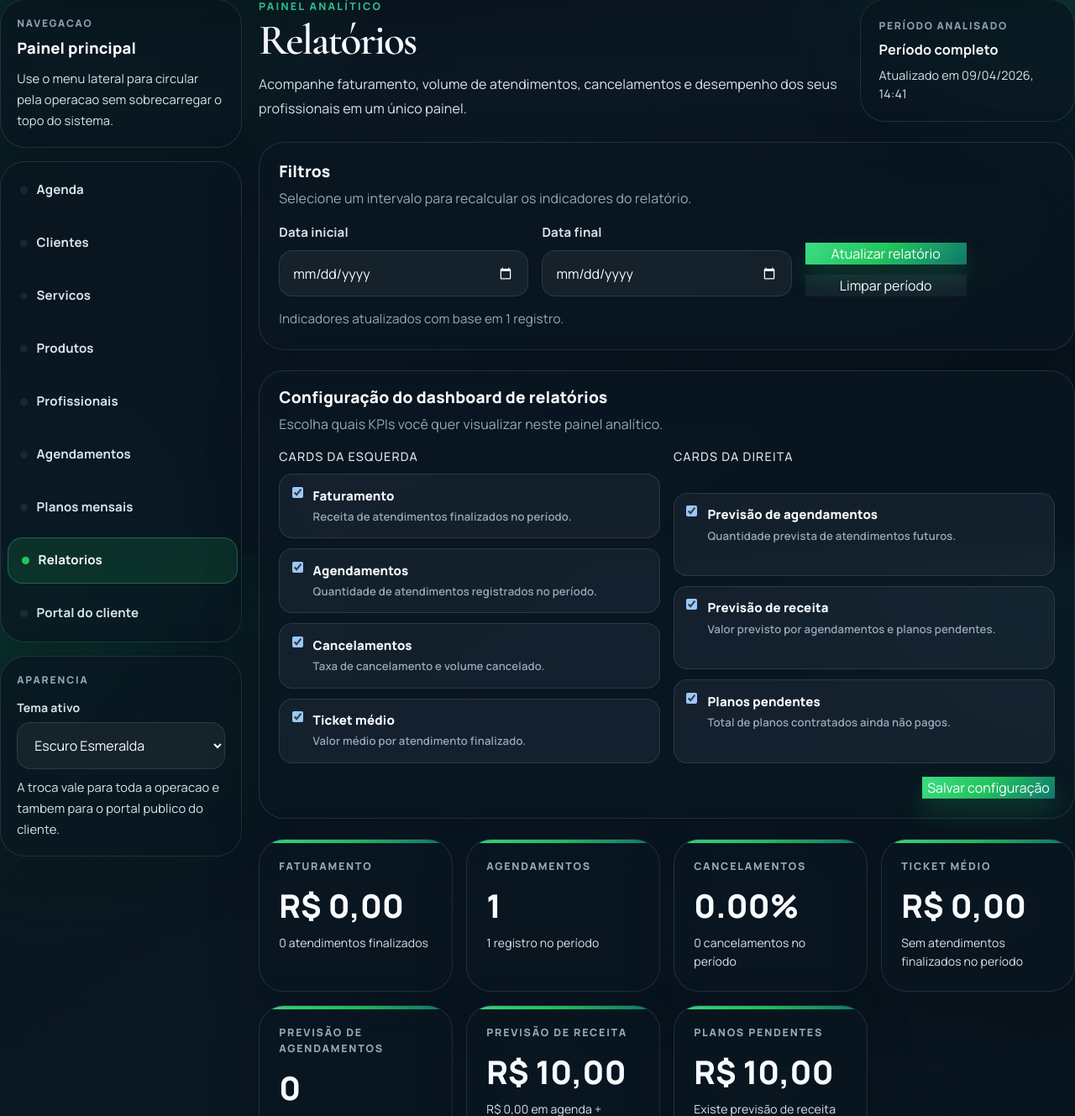
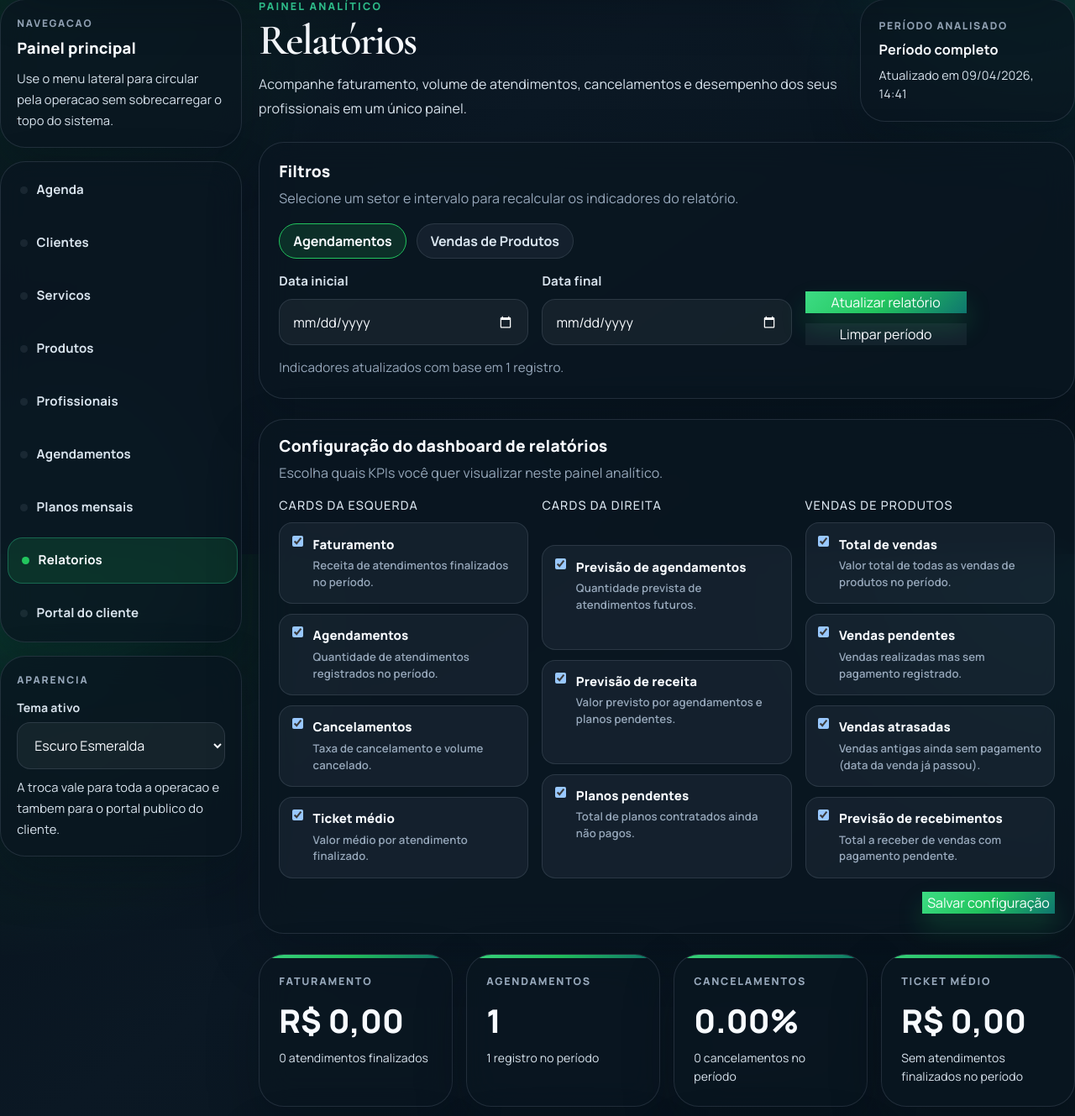
Before and after one commit to JVitor26/EasySchedule, a Django app: page /relatorios/ in a window 1280 px wide. Shown: the part 140-1469 px from the top of the page at 84% size. Run offline with Django 5.2, Linux system fonts and the light colour scheme; a user stored in the database is signed in; data comes from the database, SQL or seed files in the repository; tables that the repository leaves empty hold one stand-in row (values such as "Sample post").

Commit message:
Add vendas KPIs and auto cost calculation
- Auto-fill produto custo from preco exibicao - valor compra
- Add vendas dashboard endpoint and report service metrics
- Add setor tabs for Agendamentos and Vendas in relatorios
- Add vendas KPI cards, charts and ranking tables
- Update dashboard JS and report CSS for sector-based rendering

Co-authored-by: Copilot <223556219+Copilot@users.noreply.github.com>

```diff
--- a/easyschedule/static/css/relatorio.css
+++ b/easyschedule/static/css/relatorio.css
@@ -108,6 +108,35 @@
     align-items: end;
 }
 
+.sector-tabs {
+    display: flex;
+    flex-wrap: wrap;
+    gap: 0.75rem;
+    margin: 0 0 1rem;
+}
+
+.sector-tab {
+    border: 1px solid var(--border-soft);
+    background: var(--surface-soft);
+    color: var(--text-2);
+    border-radius: 999px;
+    padding: 0.5rem 1rem;
+    font-weight: 700;
+    cursor: pointer;
+    transition: all 0.2s ease;
+}
+
+.sector-tab:hover {
+    border-color: var(--accent);
+    color: var(--text-1);
+}
+
+.sector-tab.active {
+    background: var(--accent-soft);
+    border-color: var(--accent);
+    color: var(--text-1);
+}
+
 .filter-field {
     display: flex;
     flex-direction: column;
@@ -152,7 +181,7 @@
 
 .report-settings-grid {
     display: grid;
-    grid-template-columns: repeat(2, minmax(0, 1fr));
+    grid-template-columns: repeat(3, minmax(0, 1fr));
     gap: 1rem;
 }
 
@@ -323,7 +352,7 @@
     }
 
     .report-settings-grid {
-        grid-template-columns: 1fr;
+        grid-template-columns: repeat(2, minmax(0, 1fr));
     }
 
     .report-actions,
@@ -354,6 +383,10 @@
 
     .report-filters-grid,
     .report-metrics {
+        grid-template-columns: 1fr;
+    }
+
+    .report-settings-grid {
         grid-template-columns: 1fr;
     }
 
--- a/easyschedule/static/js/dashboard.js
+++ b/easyschedule/static/js/dashboard.js
@@ -85,6 +85,7 @@ document.addEventListener("DOMContentLoaded", () => {
     };
 
     const trackedFields = [elements.dataInicio, elements.dataFim].filter(Boolean);
+    let currentSector = "agendamentos";
 
     function formatCurrency(value) {
         return moneyFormatter.format(Number(value) || 0);
@@ -630,16 +631,30 @@ document.addEventListener("DOMContentLoaded", () => {
         }
     }
 
-    elements.filterButton.addEventListener("click", carregarDashboard);
+    elements.filterButton.addEventListener("click", () => {
+        if (currentSector === "vendas") {
+            carregarDashboardVendas();
+            return;
+        }
+        carregarDashboard();
+    });
     elements.clearButton.addEventListener("click", () => {
         elements.dataInicio.value = "";
         elements.dataFim.value = "";
+        if (currentSector === "vendas") {
+            carregarDashboardVendas();
+            return;
+        }
         carregarDashboard();
     });
 
     trackedFields.forEach((field) => {
         field.addEventListener("keydown", (event) => {
             if (event.key === "Enter") {
+                if (currentSector === "vendas") {
+                    carregarDashboardVendas();
+                    return;
+                }
                 carregarDashboard();
             }
         });
@@ -649,6 +664,236 @@ document.addEventListener("DOMContentLoaded", () => {
         if (dashboardPayload) {
             renderDashboard(dashboardPayload);
         }
+        if (dashboardVendasPayload) {
+            renderVendasDashboard(dashboardVendasPayload);
+        }
+    });
+
+    // ═══ SECTOR TABS ═══
+    let graficoPrevisaoRecebimentos = null;
+    let graficoProdutosMaisVendidos = null;
+    let graficoClientesTop = null;
+    let dashboardVendasPayload = null;
+
+    const vendasElements = {
+        vendasUrl: reportPage.dataset.vendasUrl,
+        vendasTotal: document.getElementById("vendasTotal"),
+        vendasTotalAux: document.getElementById("vendasTotalAux"),
+        vendasPendentes: document.getElementById("vendasPendentes"),
+        vendasPendentesAux: document.getElementById("vendasPendentesAux"),
+        vendasAtrasadas: document.getElementById("vendasAtrasadas"),
+        vendasAtrasadasAux: document.getElementById("vendasAtrasadasAux"),
+        previsaoRecebimentos: document.getElementById("previsaoRecebimentos"),
+        previsaoRecebimentosAux: document.getElementById("previsaoRecebimentosAux"),
+        tabelaProdutosMaisVendidos: document.getElementById("tabelaProdutosMaisVendidos"),
+        tabelaClientesTop: document.getElementById("tabelaClientesTop"),
+        graficoPrevisaoRecebimentos: document.getElementById("graficoPrevisaoRecebimentos"),
+        graficoProdutosMaisVendidos: document.getElementById("graficoProdutosMaisVendidos"),
+        graficoClientesTop: document.getElementById("graficoClientesTop"),
+    };
+
+    function createPrevisaoRecebimentosChart(labels, values) {
+        const palette = getThemePalette();
+        graficoPrevisaoRecebimentos = destroyChart(graficoPrevisaoRecebimentos);
+        if (!vendasElements.graficoPrevisaoRecebimentos) return;
+        graficoPrevisaoRecebimentos = new Chart(vendasElements.graficoPrevisaoRecebimentos, {
+            type: "bar",
+            data: {
+                labels,
+                datasets: [{
+                    label: "A receber (R$)",
+                    data: values,
+                    borderRadius: 10,
+                    backgroundColor: palette.accent2,
+                }],
+            },
+            options: {
+                responsive: true,
+                maintainAspectRatio: false,
+                plugins: {
+                    legend: { display: false },
+                    tooltip: { callbacks: { label(ctx) { return formatCurrency(ctx.raw); } } },
+                },
+                scales: {
+                    x: commonScale("x"),
+                    y: { ...commonScale("y"), beginAtZero: true, ticks: { color: getThemePalette().textMuted, callback: (v) => formatCurrency(v) } },
+                },
+            },
+        });
+    }
+
+    function createProdutosMaisVendidosChart(labels, values) {
+        const palette = getThemePalette();
+        graficoProdutosMaisVendidos = destroyChart(graficoProdutosMaisVendidos);
+        if (!vendasElements.graficoProdutosMaisVendidos) return;
+        graficoProdutosMaisVendidos = new Chart(vendasElements.graficoProdutosMaisVendidos, {
+            type: "doughnut",
+            data: {
+                labels,
+                datasets: [{
+                    data: values,
+                    borderWidth: 0,
+                    backgroundColor: [palette.accent, palette.accent2, palette.accent3, palette.info, palette.warning, palette.danger, palette.success],
+                    hoverOffset: 8,
+                }],
+            },
+            options: {
+                responsive: true,
+                maintainAspectRatio: false,
+                plugins: {
+                    legend: { position: "bottom", labels: { color: palette.textSecondary, padding: 16 } },
+                    tooltip: { callbacks: { label(ctx) { return `${ctx.label}: ${formatNumber(ctx.raw)} vendas`; } } },
+                },
+                cutout: "60%",
+            },
+        });
+    }
+
+    function createClientesTopChart(labels, values) {
+        const palette = getThemePalette();
+        graficoClientesTop = destroyChart(graficoClientesTop);
+        if (!vendasElements.graficoClientesTop) return;
+        graficoClientesTop = new Chart(vendasElements.graficoClientesTop, {
+            type: "bar",
+            data: {
+                labels,
+                datasets: [{
+                    label: "Total comprado (R$)",
+                    data: values,
+                    borderRadius: 10,
+                    backgroundColor: [palette.accent, palette.accent2, palette.accent3, palette.info, palette.warning, palette.success],
+                }],
+            },
+            options: {
+                indexAxis: "y",
+                responsive: true,
+                maintainAspectRatio: false,
+                plugins: {
+                    legend: { display: false },
+                    tooltip: { callbacks: { label(ctx) { return formatCurrency(ctx.raw); } } },
+                },
+                scales: {
+                    x: { ...commonScale("x"), beginAtZero: true, ticks: { color: getThemePalette().textMuted, callback: (v) => formatCurrency(v) } },
+                    y: commonScale("y"),
+                },
+            },
+        });
+    }
+
+    function renderVendasDashboard(payload) {
+        if (!payload) return;
+        dashboardVendasPayload = payload;
+        const kpis = payload.kpis || {};
+        const previsao = payload.previsao_recebimentos || {};
+        const produtos = Array.isArray(payload.produtos_mais_vendidos) ? payload.produtos_mais_vendidos : [];
+        const clientes = Array.isArray(payload.clientes_top) ? payload.clientes_top : [];
+
+        if (vendasElements.vendasTotal) {
+            vendasElements.vendasTotal.textContent = formatCurrency(kpis.total || 0);
+            vendasElements.vendasTotalAux.textContent = pluralize(kpis.quantidade || 0, "venda no período", "vendas no período");
+        }
+        if (vendasElements.vendasPendentes) {
+            vendasElements.vendasPendentes.textContent = formatCurrency(kpis.pendentes_total || 0);
+            vendasElements.vendasPendentesAux.textContent = pluralize(kpis.pendentes_qtd || 0, "venda sem pagamento", "vendas sem pagamento");
+        }
+        if (vendasElements.vendasAtrasadas) {
+            vendasElements.vendasAtrasadas.textContent = formatCurrency(kpis.atrasadas_total || 0);
+            vendasElements.vendasAtrasadasAux.textContent = pluralize(kpis.atrasadas_qtd || 0, "venda em atraso", "vendas em atraso");
+        }
+        if (vendasElements.previsaoRecebimentos) {
+            vendasElements.previsaoRecebimentos.textContent = formatCurrency(previsao.total_pendente || 0);
+            vendasElements.previsaoRecebimentosAux.textContent = `${pluralize(previsao.qtd_pendente || 0, "venda pendente", "vendas pendentes")} a receber`;
+        }
+
+        const porMes = Array.isArray(previsao.por_mes) ? previsao.por_mes : [];
+        createPrevisaoRecebimentosChart(
+            porMes.map((m) => m.mes || "—"),
+            porMes.map((m) => Number(m.total) || 0)
+        );
+
+        createProdutosMaisVendidosChart(
+            produtos.map((p) => p.nome),
+            produtos.map((p) => Number(p.total) || 0)
+        );
+
+        createClientesTopChart(
+            clientes.map((c) => c.nome),
+            clientes.map((c) => Number(c.valor) || 0)
+        );
+
+        if (vendasElements.tabelaProdutosMaisVendidos) {
+            if (!produtos.length) {
+                renderEmptyRow(vendasElements.tabelaProdutosMaisVendidos, 3, "Nenhuma venda no período.");
+            } else {
+                vendasElements.tabelaProdutosMaisVendidos.innerHTML = "";
+                produtos.forEach((p) => {
+                    const row = document.createElement("tr");
+                    row.appendChild(createCell(p.nome));
+                    row.appendChild(createCell(formatNumber(p.total)));
+                    row.appendChild(createCell(formatCurrency(p.valor)));
+                    vendasElements.tabelaProdutosMaisVendidos.appendChild(row);
+                });
+            }
+        }
+
+        if (vendasElements.tabelaClientesTop) {
+            if (!clientes.length) {
+                renderEmptyRow(vendasElements.tabelaClientesTop, 3, "Nenhum cliente no período.");
+            } else {
+                vendasElements.tabelaClientesTop.innerHTML = "";
+                clientes.forEach((c) => {
+                    const row = document.createElement("tr");
+                    row.appendChild(createCell(c.nome));
+                    row.appendChild(createCell(formatNumber(c.total)));
+                    row.appendChild(createCell(formatCurrency(c.valor)));
+                    vendasElements.tabelaClientesTop.appendChild(row);
+                });
+            }
+        }
+
+        elements.updatedAt.textContent = `Atualizado em ${dateTimeFormatter.format(new Date())}`;
+    }
+
+    async function carregarDashboardVendas() {
+        if (!vendasElements.vendasUrl) return;
+        const url = new URL(vendasElements.vendasUrl, window.location.origin);
+        if (elements.dataInicio.value) url.searchParams.set("data_inicio", elements.dataInicio.value);
+        if (elements.dataFim.value) url.searchParams.set("data_fim", elements.dataFim.value);
+
+        setLoadingState(true);
+        setFeedback("Carregando indicadores de vendas...", "is-loading");
+        try {
+            const response = await fetch(url.toString(), { headers: { "X-Requested-With": "XMLHttpRequest" } });
+            if (!response.ok) throw new Error("Não foi possível carregar os dados de vendas.");
+            renderVendasDashboard(await response.json());
+            setFeedback("Indicadores de vendas atualizados.");
+        } catch (error) {
+            graficoPrevisaoRecebimentos = destroyChart(graficoPrevisaoRecebimentos);
+            graficoProdutosMaisVendidos = destroyChart(graficoProdutosMaisVendidos);
+            graficoClientesTop = destroyChart(graficoClientesTop);
+            setFeedback(error.message, "is-error");
+        } finally {
+            setLoadingState(false);
+        }
+    }
+
+    function switchSector(sector) {
+        currentSector = sector;
+        document.querySelectorAll(".sector-tab").forEach((btn) => {
+            btn.classList.toggle("active", btn.dataset.sector === sector);
+        });
+        document.querySelectorAll("[data-sector-section]").forEach((el) => {
+            el.hidden = el.dataset.sectorSection !== sector;
+        });
+        if (sector === "vendas") {
+            carregarDashboardVendas();
+        } else {
+            carregarDashboard();
+        }
+    }
+
+    document.querySelectorAll(".sector-tab").forEach((btn) => {
+        btn.addEventListener("click", () => switchSector(btn.dataset.sector));
     });
 
     applyKpiVisibility();
--- a/easyschedule/templates/relatorios/relatorio.html
+++ b/easyschedule/templates/relatorios/relatorio.html
@@ -5,7 +5,7 @@
 <link rel="stylesheet" href="{% static 'css/pages.css' %}">
 <link rel="stylesheet" href="{% static 'css/relatorio.css' %}">
 
-<section class="report-page" data-dashboard-url="{% url 'relatorio_dashboard' %}" data-visible-kpis="{{ selected_report_cards|join:',' }}">
+<section class="report-page" data-dashboard-url="{% url 'relatorio_dashboard' %}" data-vendas-url="{% url 'relatorio_dashboard_vendas' %}" data-visible-kpis="{{ selected_report_cards|join:',' }}">
   <div class="report-shell">
     <header class="report-header">
       <div class="report-heading">
@@ -28,8 +28,13 @@
       <div class="report-card-header">
         <div>
           <h2>Filtros</h2>
-          <p>Selecione um intervalo para recalcular os indicadores do relatório.</p>
+          <p>Selecione um setor e intervalo para recalcular os indicadores do relatório.</p>
         </div>
+      </div>
+
+      <div class="sector-tabs">
+        <button type="button" class="sector-tab active" data-sector="agendamentos">Agendamentos</button>
+        <button type="button" class="sector-tab" data-sector="vendas">Vendas de Produtos</button>
       </div>
 
       <div class="report-filters-grid">
@@ -88,13 +93,26 @@
           {% endfor %}
         </div>
 
+        <div class="report-settings-column">
+          <h3>Vendas de produtos</h3>
+          {% for card in cards_by_group.vendas %}
+          <label class="report-setting-item">
+            <input type="checkbox" name="report_cards" value="{{ card.key }}" {% if card.key in selected_report_cards %}checked{% endif %}>
+            <span>
+              <strong>{{ card.label }}</strong>
+              <small>{{ card.description }}</small>
+            </span>
+          </label>
+          {% endfor %}
+        </div>
+
         <div class="report-settings-actions">
           <button type="submit" class="btn-success">Salvar configuração</button>
         </div>
       </form>
     </section>
 
-    <section class="report-metrics">
+    <section class="report-metrics" data-sector-section="agendamentos">
       <article class="report-card metric-card metric-kpi" data-kpi-key="faturamento">
         <span class="metric-label">Faturamento</span>
         <strong class="metric-value" id="faturamento">R$ 0,00</strong>
@@ -138,7 +156,34 @@
       </article>
     </section>
 
-    <section class="report-grid">
+    <!-- ═══ KPIs VENDAS ═══ -->
+    <section class="report-metrics" data-sector-section="vendas" hidden>
+      <article class="report-card metric-card metric-kpi" data-kpi-key="vendas_total">
+        <span class="metric-label">Total de vendas</span>
+        <strong class="metric-value" id="vendasTotal">R$ 0,00</strong>
+        <small class="metric-note" id="vendasTotalAux">0 vendas no período</small>
+      </article>
+
+      <article class="report-card metric-card metric-kpi" data-kpi-key="vendas_pendentes">
+        <span class="metric-label">Vendas pendentes</span>
+        <strong class="metric-value" id="vendasPendentes">R$ 0,00</strong>
+        <small class="metric-note" id="vendasPendentesAux">0 vendas sem pagamento</small>
+      </article>
+
+      <article class="report-card metric-card metric-kpi" data-kpi-key="vendas_atrasadas">
+        <span class="metric-label">Vendas atrasadas</span>
+        <strong class="metric-value" id="vendasAtrasadas">R$ 0,00</strong>
+        <small class="metric-note" id="vendasAtrasadasAux">0 vendas com pagamento em atraso</small>
+      </article>
+
+      <article class="report-card metric-card metric-kpi" data-kpi-key="previsao_recebimentos">
+        <span class="metric-label">Previsão de recebimentos</span>
+        <strong class="metric-value" id="previsaoRecebimentos">R$ 0,00</strong>
+        <small class="metric-note" id="previsaoRecebimentosAux">Total a receber (vendas sem pagamento)</small>
+      </article>
+    </section>
+
+    <section class="report-grid" data-sector-section="agendamentos">
       <article class="report-card report-card-wide">
         <div class="report-card-header">
           <div>
@@ -247,6 +292,65 @@
         </div>
       </article>
     </section>
+
+    <!-- ═══ CHARTS VENDAS ═══ -->
+    <section class="report-grid" data-sector-section="vendas" hidden>
+      <article class="report-card report-card-wide">
+        <div class="report-card-header">
+          <div>
+            <h2>Previsão de recebimentos por mês</h2>
+            <p>Vendas com pagamento pendente agrupadas por mês da venda.</p>
+          </div>
+        </div>
+        <div class="chart-wrapper">
+          <canvas id="graficoPrevisaoRecebimentos"></canvas>
+        </div>
+      </article>
+
+      <article class="report-card report-card-half">
+        <div class="report-card-header">
+          <div>
+            <h2>Produtos mais vendidos</h2>
+            <p>Distribuição por volume de vendas no período.</p>
+          </div>
+        </div>
+        <div class="chart-wrapper chart-wrapper-sm">
+          <canvas id="graficoProdutosMaisVendidos"></canvas>
+        </div>
+        <div class="report-table-wrap">
+          <table class="report-table">
+            <thead>
+              <tr><th>Produto</th><th>Qtd.</th><th>Valor total</th></tr>
+            </thead>
+            <tbody id="tabelaProdutosMaisVendidos">
+              <tr><td colspan="3" class="report-empty">Carregando...</td></tr>
+            </tbody>
+          </table>
+        </div>
+      </article>
+
+      <article class="report-card report-card-half">
+        <div class="report-card-header">
+          <div>
+            <h2>Clientes que mais compram</h2>
+            <p>Ranking de clientes por volume de compras.</p>
+          </div>
+        </div>
+        <div class="chart-wrapper chart-wrapper-sm">
+          <canvas id="graficoClientesTop"></canvas>
+        </div>
+        <div class="report-table-wrap">
+          <table class="report-table">
+            <thead>
+              <tr><th>Cliente</th><th>Compras</th><th>Valor total</th></tr>
+            </thead>
+            <tbody id="tabelaClientesTop">
+              <tr><td colspan="3" class="report-empty">Carregando...</td></tr>
+            </tbody>
+          </table>
+        </div>
+      </article>
+    </section>
   </div>
 </section>
 
--- a/relatorios/urls.py
+++ b/relatorios/urls.py
@@ -1,9 +1,10 @@
 from django.urls import path
 from . import views
-from .views import ExecutarRelatorioView, dashboard
+from .views import ExecutarRelatorioView, dashboard, dashboard_vendas
 
 urlpatterns = [
     path('', views.relatorio_page, name='relatorio_page'),
     path('dashboard/', dashboard, name='relatorio_dashboard'),
+    path('dashboard/vendas/', dashboard_vendas, name='relatorio_dashboard_vendas'),
     path('executar/<uuid:pk>/', ExecutarRelatorioView.as_view(), name='executar_relatorio'),
 ]
--- a/relatorios/views.py
+++ b/relatorios/views.py
@@ -3,6 +3,7 @@ from django.contrib.auth.decorators import login_required
 from django.contrib import messages
 from django.http import JsonResponse
 from django.shortcuts import get_object_or_404
+from datetime import date as date_type
 from .models import Relatorio
 from .services import RelatorioService
 from rest_framework.views import APIView
@@ -60,6 +61,30 @@ def get_report_card_definitions(empresa):
             'description': 'Total de planos contratados ainda não pagos.',
             'group': 'right',
         },
+        {
+            'key': 'vendas_total',
+            'label': 'Total de vendas',
+            'description': 'Valor total de todas as vendas de produtos no período.',
+            'group': 'vendas',
+        },
+        {
+            'key': 'vendas_pendentes',
+            'label': 'Vendas pendentes',
+            'description': 'Vendas realizadas mas sem pagamento registrado.',
+            'group': 'vendas',
+        },
+        {
+            'key': 'vendas_atrasadas',
+            'label': 'Vendas atrasadas',
+            'description': 'Vendas antigas ainda sem pagamento (data da venda já passou).',
+            'group': 'vendas',
+        },
+        {
+            'key': 'previsao_recebimentos',
+            'label': 'Previsão de recebimentos',
+            'description': 'Total a receber de vendas com pagamento pendente.',
+            'group': 'vendas',
+        },
     ]
 
 
@@ -93,6 +118,7 @@ def relatorio_page(request):
     cards_by_group = {
         'left': [card for card in cards if card['group'] == 'left'],
         'right': [card for card in cards if card['group'] == 'right'],
+        'vendas': [card for card in cards if card['group'] == 'vendas'],
     }
 
     return render(request, 'relatorios/relatorio.html', {
@@ -152,3 +178,33 @@ class ExecutarRelatorioView(APIView):
         dados = RelatorioService.executar(relatorio)
 
         return Response(dados)
+
+
+@login_required
+def dashboard_vendas(request):
+    if is_profissional_user(request.user):
+        return JsonResponse({'detail': 'Perfil sem permissao para relatorios.'}, status=403)
+
+    empresa = get_active_empresa(request)
+    if not empresa:
+        return JsonResponse({'detail': 'Empresa não selecionada.'}, status=400)
+
+    def parse_date(value):
+        if not value:
+            return None
+        try:
+            return date_type.fromisoformat(value)
+        except ValueError:
+            return None
+
+    data_inicio = parse_date(request.GET.get('data_inicio'))
+    data_fim = parse_date(request.GET.get('data_fim'))
+
+    dados = {
+        'kpis': RelatorioService.vendas_kpis(empresa, data_inicio, data_fim),
+        'produtos_mais_vendidos': RelatorioService.produtos_mais_vendidos(empresa, data_inicio, data_fim),
+        'clientes_top': RelatorioService.clientes_top_compradores(empresa, data_inicio, data_fim),
+        'previsao_recebimentos': RelatorioService.previsao_recebimentos_vendas(empresa, data_inicio, data_fim),
+    }
+
+    return JsonResponse(dados)
```
Also changed, not shown: easyschedule/templates/produtos/produtos_form.html (+20 -0 lines), produtos/forms.py (+18 -0 lines), relatorios/services.py (+86 -0 lines).
